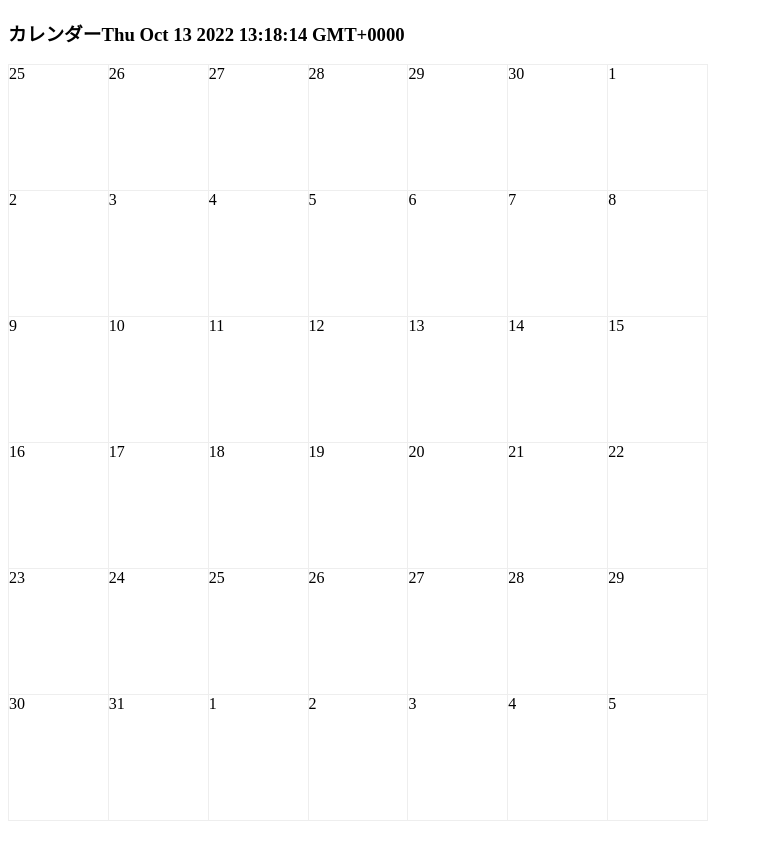
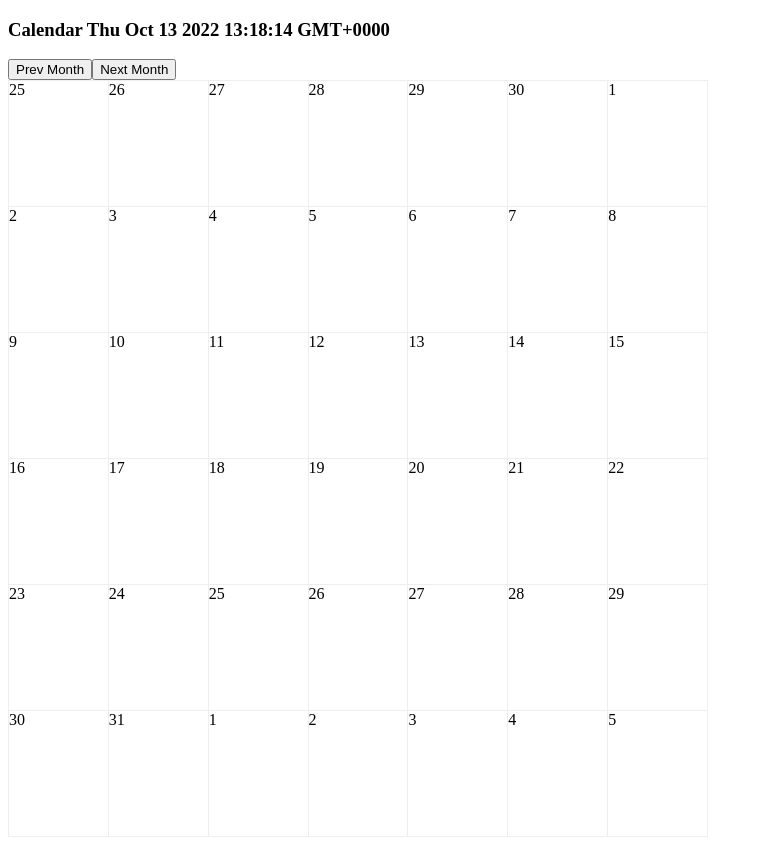
Before and after one commit to MO-5995/vue-calendar, a Vue app: page / in a window 1280 px wide. Shown: the whole page, without its empty margins (0-763 px from the left). Built offline with nearby package versions, Linux system fonts and the light colour scheme.

Commit message:
add:prev month & next month button

```diff
--- a/src/components/Calendar.vue
+++ b/src/components/Calendar.vue
@@ -1,5 +1,7 @@
 <template>
-  <h3>カレンダー{{ currentDate }}</h3>
+  <h3>Calendar {{ currentDate }}</h3>
+  <button @click="prevMonth">Prev Month</button>
+  <button @click="nextMonth">Next Month</button>
   <div style="max-width: 700px; border-top: 1px solid #eeeeee">
     <div
       v-for="(week, index) in calendars"
@@ -61,6 +63,12 @@ export default {
       }
       return calendars;
     },
+    nextMonth() {
+      this.currentDate = moment(this.currentDate).add(1, "month");
+    },
+    prevMonth() {
+      this.currentDate = moment(this.currentDate).subtract(1, "month");
+    },
   },
   mounted() {
     console.log(this.getCalendar());
```
